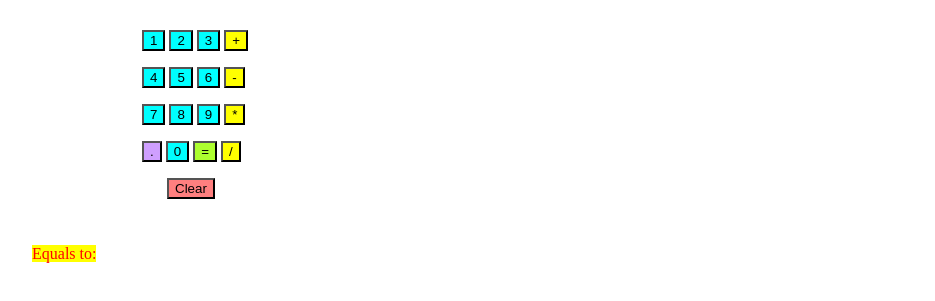
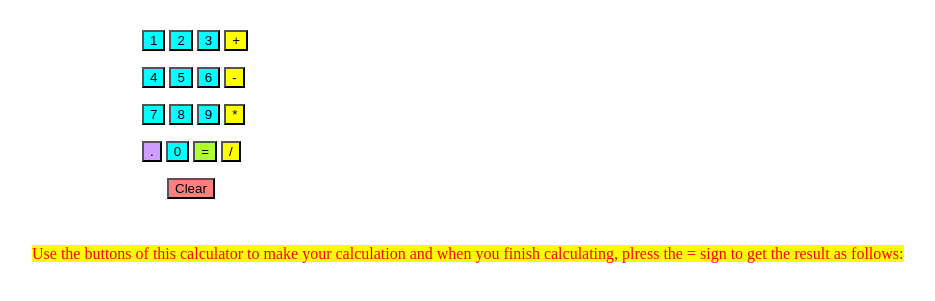
Before and after one commit to salvovezza/projectGame, a plain HTML site: page index.html in a window 1280 px wide. Shown: the part 115-416 px from the top of the page, without its empty margins (26-961 px from the left). Drawn offline with Linux system fonts and the light colour scheme.

Commit message:
Update index.html

```diff
--- a/index.html
+++ b/index.html
@@ -106,13 +106,12 @@
       ">Clear</button>
     </p>
 
-  <a style="color: red" class="leftSpaceReduced yellow-button">Equals to:</a> <font size="+10" class="js-calculation"></font>
+  <a style="color: red" class="leftSpaceReduced yellow-button">Use the buttons of this calculator to make your calculation and when you finish calculating, plress the = sign to get the result as follows:</a> <font size="+10" class="js-calculation"></font>
 
     <script>
       let calculation = '';
       function mainCalculation(strParameter) {
         calculation += strParameter;
-
         console.log(calculation);
       }
 
```
